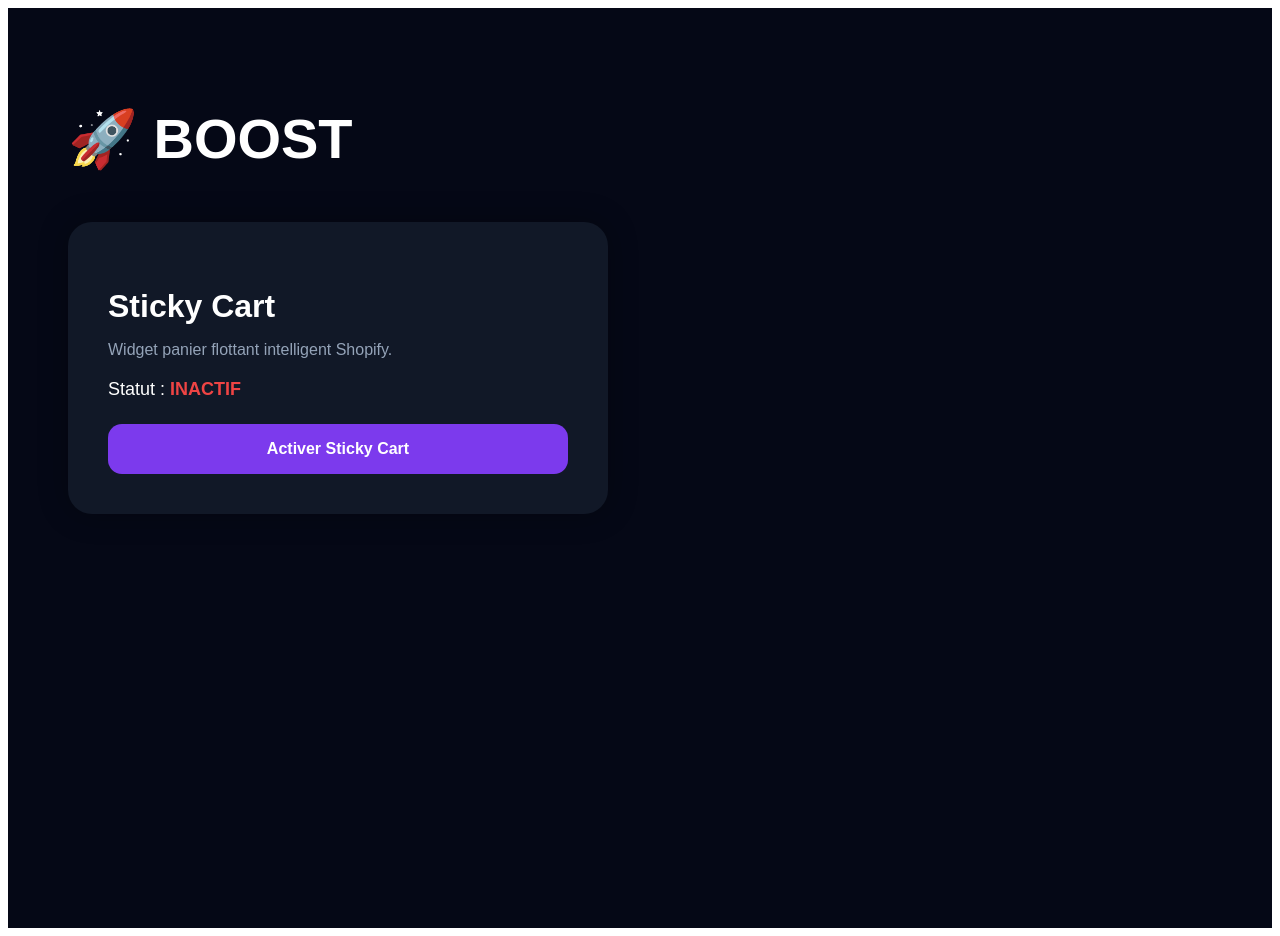
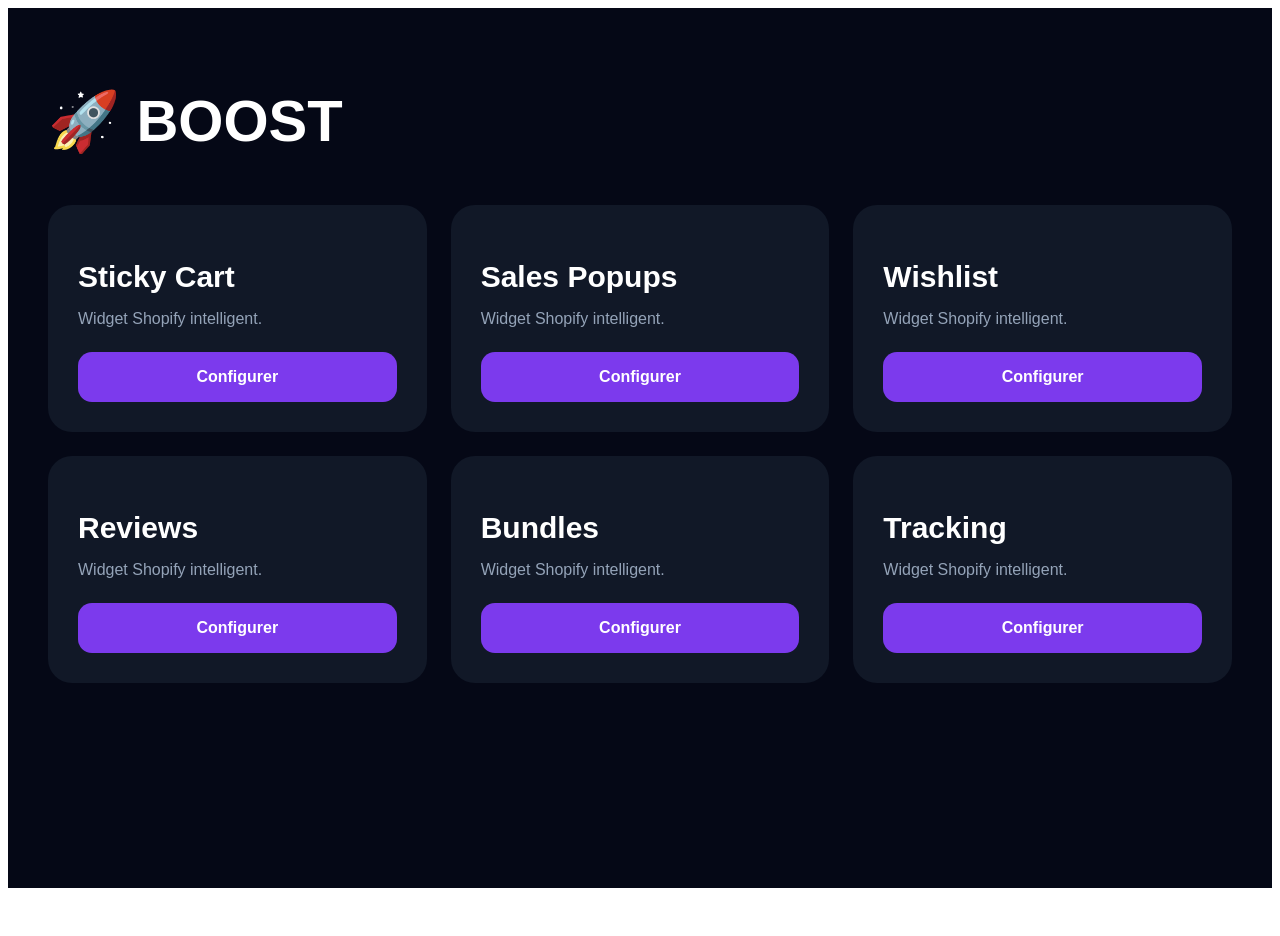
Before and after one commit to Amba91/Boost-App, a Next.js app: page / in a window 1280 px wide. After the commit the page ends 896 px from the top, so only its background shows below. Built offline with nearby package versions, Linux system fonts and the light colour scheme; no server answers.

Commit message:
Add widgets dashboard

```diff
--- a/app/page.tsx
+++ b/app/page.tsx
@@ -1,79 +1,48 @@
 "use client"
 
-import { useEffect, useState } from "react"
+import Link from "next/link"
 
-const API_URL =
-  "https://boost-app-9e6w.vercel.app/api/widgets/sticky-cart"
+const widgets = [
+  {
+    name: "Sticky Cart",
+    slug: "sticky-cart",
+  },
+  {
+    name: "Sales Popups",
+    slug: "sales-popups",
+  },
+  {
+    name: "Wishlist",
+    slug: "wishlist",
+  },
+  {
+    name: "Reviews",
+    slug: "reviews",
+  },
+  {
+    name: "Bundles",
+    slug: "bundles",
+  },
+  {
+    name: "Tracking",
+    slug: "tracking",
+  },
+]
 
 export default function HomePage() {
-  const [loading, setLoading] = useState(false)
-  const [active, setActive] = useState(false)
-
-  async function loadState() {
-    try {
-      const res = await fetch(API_URL)
-      const data = await res.json()
-
-      if (data.success && data.data) {
-        setActive(data.data.active)
-      }
-    } catch (error) {
-      console.error(error)
-    }
-  }
-
-  async function toggleStickyCart() {
-    try {
-      setLoading(true)
-
-      const res = await fetch(API_URL, {
-        method: "POST",
-        headers: {
-          "Content-Type": "application/json",
-        },
-        body: JSON.stringify({
-          active: !active,
-        }),
-      })
-
-      const data = await res.json()
-
-      if (data.success) {
-        setActive(!active)
-
-        alert(
-          !active
-            ? "✅ Sticky Cart activé"
-            : "❌ Sticky Cart désactivé"
-        )
-      } else {
-        alert("Erreur : " + data.error)
-      }
-    } catch (error) {
-      alert("Erreur serveur")
-      console.error(error)
-    } finally {
-      setLoading(false)
-    }
-  }
-
-  useEffect(() => {
-    loadState()
-  }, [])
-
   return (
     <main
       style={{
         minHeight: "100vh",
         background: "#050816",
         color: "white",
-        padding: "60px",
-        fontFamily: "Arial, sans-serif",
+        padding: "40px",
+        fontFamily: "Arial",
       }}
     >
       <h1
         style={{
-          fontSize: "56px",
+          fontSize: "58px",
           fontWeight: "bold",
           marginBottom: "50px",
         }}
@@ -83,70 +52,57 @@
 
       <div
         style={{
+          display: "grid",
+          gridTemplateColumns: "repeat(auto-fit,minmax(320px,1fr))",
+          gap: "24px",
+        }}
+      >
+        {widgets.map((widget) => (
+          <div
+            key={widget.slug}
+            style={{
               background: "#111827",
-          padding: "40px",
               borderRadius: "24px",
-          maxWidth: "460px",
-          boxShadow: "0 0 30px rgba(0,0,0,0.3)",
+              padding: "30px",
             }}
           >
             <h2
               style={{
-            fontSize: "32px",
+                fontSize: "30px",
                 marginBottom: "12px",
               }}
             >
-          Sticky Cart
+              {widget.name}
             </h2>
 
             <p
               style={{
                 color: "#94a3b8",
-            marginBottom: "20px",
+                marginBottom: "24px",
               }}
             >
-          Widget panier flottant intelligent Shopify.
+              Widget Shopify intelligent.
             </p>
 
-        <div
-          style={{
-            marginBottom: "24px",
-            fontSize: "18px",
-          }}
-        >
-          Statut :{" "}
-          <strong
-            style={{
-              color: active ? "#22c55e" : "#ef4444",
-            }}
-          >
-            {active ? "ACTIF" : "INACTIF"}
-          </strong>
-        </div>
-
+            <Link href={`/widgets/${widget.slug}`}>
               <button
-          onClick={toggleStickyCart}
-          disabled={loading}
                 style={{
                   width: "100%",
-            background: active ? "#dc2626" : "#7c3aed",
+                  background: "#7c3aed",
                   color: "white",
                   border: "none",
                   padding: "16px",
                   borderRadius: "14px",
-            fontSize: "16px",
                   fontWeight: "bold",
                   cursor: "pointer",
-            transition: "0.2s",
-            opacity: loading ? 0.7 : 1,
+                  fontSize: "16px",
                 }}
               >
-          {loading
-            ? "Chargement..."
-            : active
-            ? "Désactiver Sticky Cart"
-            : "Activer Sticky Cart"}
+                Configurer
               </button>
+            </Link>
+          </div>
+        ))}
       </div>
     </main>
   )
```
Also changed, not shown: app/widgets/sticky-cart/page.tsx (added, +110 -0 lines). Lines whose indentation alone changed are shown as unchanged.
